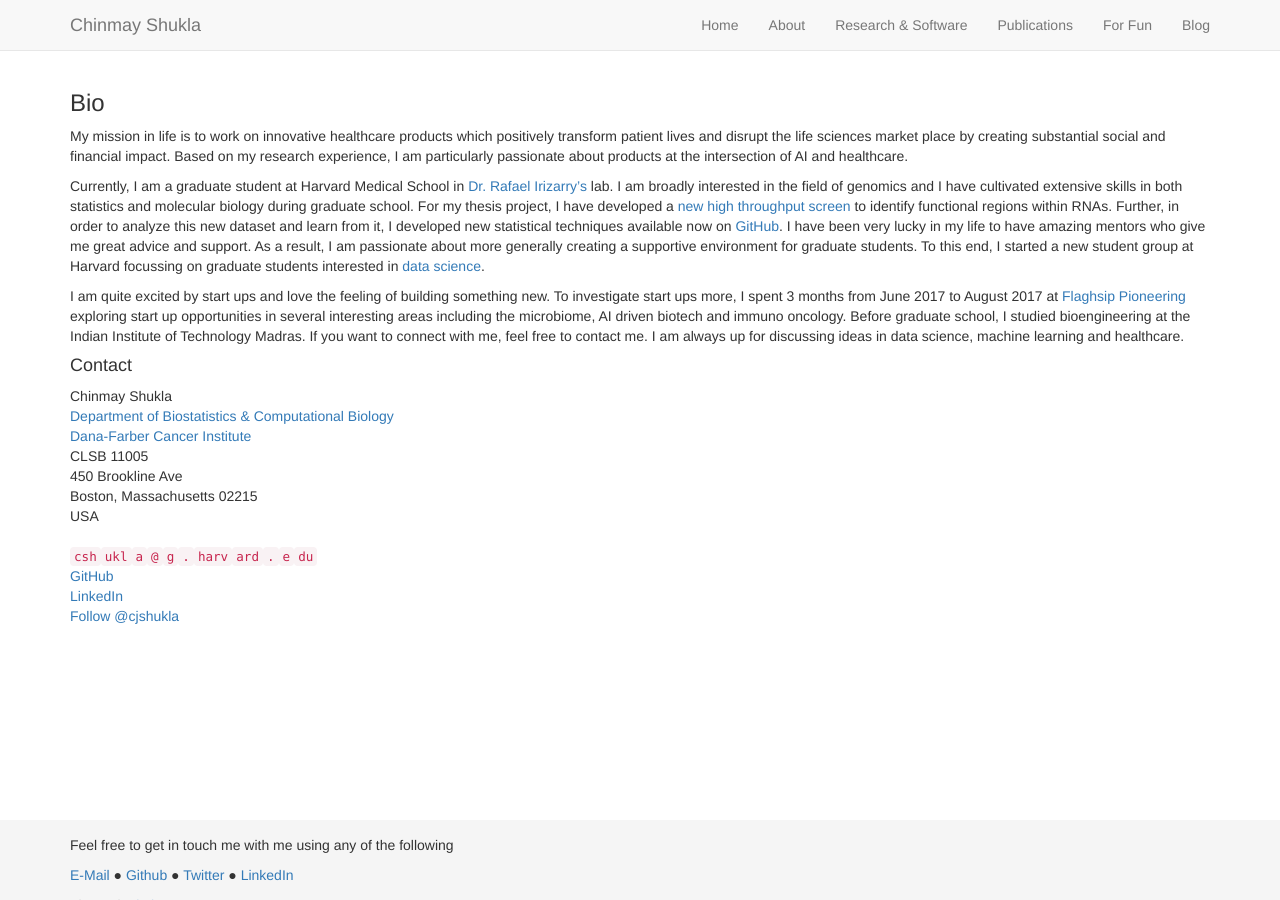
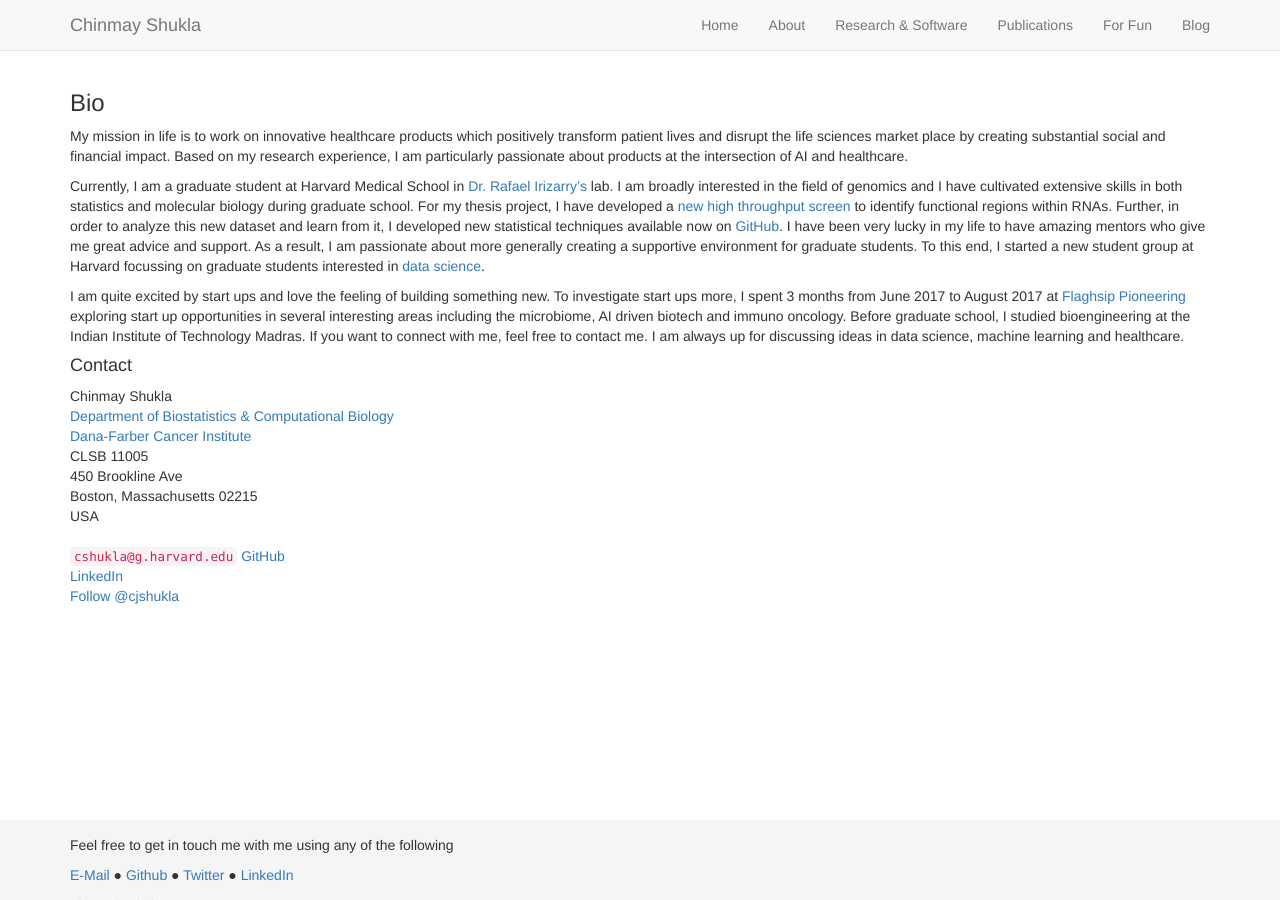
Before and after one commit to cshukla/cshukla.github.io, a Jekyll site: the page built from pages/about.md, in a window 1280 px wide and 900 px high. Built offline with Jekyll 4.4.1, drawn with Linux system fonts in a browser that asks for light colours; nearby versions of some CDN libraries; comment, search, counter and statistics services are not loaded.

Commit message:
minor formatting

```diff
--- a/pages/about.md
+++ b/pages/about.md
@@ -30,7 +30,7 @@ CLSB 11005<br/>
 450 Brookline Ave<br/>
 Boston, Massachusetts 02215<br/>
 USA<br/><br/>
-<code>csh</code><code>ukl</code><code>a</code><code>@</code><code>g</code><code>.</code><code>harv</code><code>ard</code><code>.</code><code>e</code><code>du</code><br/>
+<code>cshukla@g.harvard.edu</code>
 <a href="https://github.com/cshukla">GitHub</a><br/>
 <a href="https://linkedin.com/in/shuklachinmay">LinkedIn</a><br/>
 <a href="https://twitter.com/cjshukla" class="twitter-follow-button" data-show-count="false" data-size="large" data-show-screen-name="true">Follow @cjshukla</a>
```
